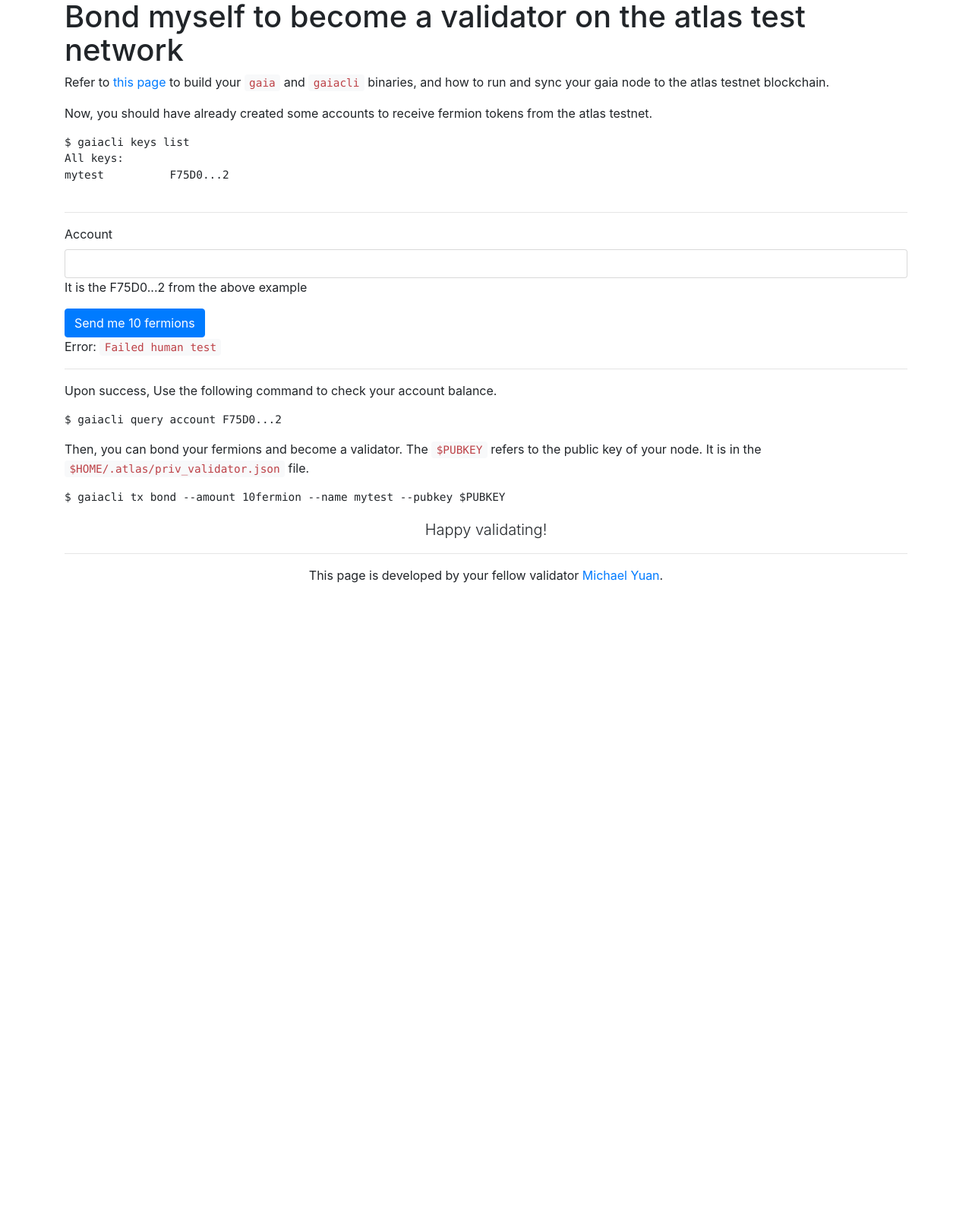
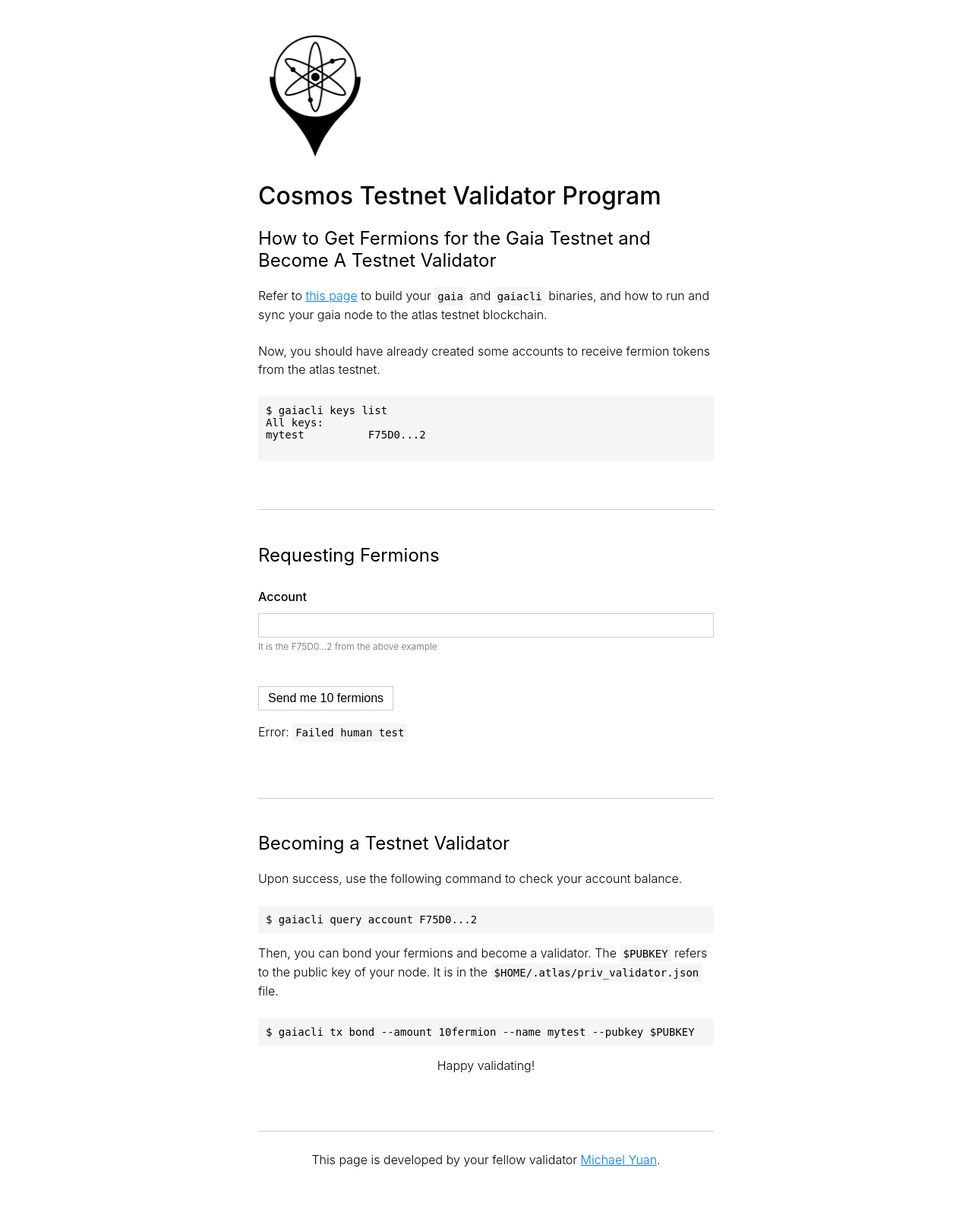
Before and after one commit to CyberMiles/cosmosvalidators, a PHP site: page /?to=1 in a window 1280 px wide. Shown: the whole page at 76% size. Before the commit the page ends 767 px from the top, so only its background shows below. Run offline with PHP 8.4, Linux system fonts and the light colour scheme; data that the repository does not hold is empty; some libraries are stand-ins or nearby versions.

Commit message:
cosmos branding updates

```diff
--- a/atlas/index.php
+++ b/atlas/index.php
@@ -51,14 +51,21 @@
     <!-- Required meta tags -->
     <meta charset="utf-8">
     <meta name="viewport" content="width=device-width, initial-scale=1, shrink-to-fit=no">
+    <link rel="stylesheet" href="style.css">
 
     <!-- Bootstrap CSS -->
-    <link rel="stylesheet" href="https://maxcdn.bootstrapcdn.com/bootstrap/4.0.0-beta/css/bootstrap.min.css" integrity="sha384-/Y6pD6FV/Vv2HJnA6t+vslU6fwYXjCFtcEpHbNJ0lyAFsXTsjBbfaDjzALeQsN6M" crossorigin="anonymous">
+    <!-- <link rel="stylesheet" href="https://maxcdn.bootstrapcdn.com/bootstrap/4.0.0-beta/css/bootstrap.min.css" integrity="sha384-/Y6pD6FV/Vv2HJnA6t+vslU6fwYXjCFtcEpHbNJ0lyAFsXTsjBbfaDjzALeQsN6M" crossorigin="anonymous"> -->
     <script src='https://www.google.com/recaptcha/api.js'></script>
   </head>
   <body>
   <div class="container">
-    <h1>Bond myself to become a validator on the atlas test network</h1>
+    <a href="https://cosmos.network/validators">
+      <img class="logo" src="cosmos-validator-small.png" alt="Cosmos Validator logo">
+    </a>
+    <h1>Cosmos Testnet Validator Program</h1>
+
+    <h2>How to Get Fermions for the Gaia Testnet and Become A Testnet Validator</h2>
+    <!-- <h2>Bond myself to become a validator on the Gaia test network</h2> -->
 
     <p>Refer to <a href="https://github.com/cosmos/gaia/blob/master/README.md">this page</a> to build your <code>gaia</code> and <code>gaiacli</code> binaries, and how to run and sync your gaia node to the atlas testnet blockchain.</p>
 
@@ -69,8 +76,10 @@
 All keys:
 mytest          F75D0...2
     </pre>
+</div>
+    <div class="container">
+    <h2>Requesting Fermions</h2>
 
-    <hr/>
     <form method=POST>
       <div class="form-group">
         <label for="to">Account</label>
@@ -99,20 +108,21 @@
 <?php
   }
 ?>
-    <hr/>
+</div>
+    <div class="container">
+      <h2>Becoming a Testnet Validator</h2>
 
-    <p>Upon success, Use the following command to check your account balance.</p>
+      <p>Upon success, use the following command to check your account balance.</p>
 
-    <pre>$ gaiacli query account F75D0...2</pre>
+      <pre>$ gaiacli query account F75D0...2</pre>
 
-    <p>Then, you can bond your fermions and become a validator. The <code>$PUBKEY</code> refers to the public key of your node. It is in the <code>$HOME/.atlas/priv_validator.json</code> file.</p>
+      <p>Then, you can bond your fermions and become a validator. The <code>$PUBKEY</code> refers to the public key of your node. It is in the <code>$HOME/.atlas/priv_validator.json</code> file.</p>
 
-    <pre>$ gaiacli tx bond --amount 10fermion --name mytest --pubkey $PUBKEY</pre>
+      <pre>$ gaiacli tx bond --amount 10fermion --name mytest --pubkey $PUBKEY</pre>
 
-    <p class="lead text-center">Happy validating!</p>
+      <p class="lead text-center">Happy validating!</p>
+    </div>
 
-    <hr/>
-    <p class="text-center">This page is developed by your fellow validator <a href="http://michaelyuan.com/">Michael Yuan</a>.</p>
-  </div>
+    <p class="text-center author">This page is developed by your fellow validator <a href="http://michaelyuan.com/">Michael&nbsp;Yuan</a>.</p>
   </body>
 </html>
--- /dev/null
+++ b/atlas/style.css
@@ -0,0 +1,106 @@
+html {
+  font-family: system, -apple-system, system-ui, Roboto, "Seogue UI", "Helvetica Neue", "Lucida Grande", sans-serif;
+  font-style: normal;
+}
+
+body {
+  -webkit-font-smoothing: antialiased;
+}
+
+h1 {
+  font-size: 2rem;
+  font-weight: 500;
+}
+
+h2 {
+  font-weight: 400;
+}
+
+a {
+  color: #007ae6;
+}
+
+p {
+  font-size: 16px;
+  font-weight: 300;
+  line-height: 24px;
+  margin: 0 0 1.5rem;
+  color: rgba(0,0,0,1);
+
+  font-family: system, -apple-system, system-ui, Roboto, "Seogue UI", "Helvetica Neue", "Lucida Grande", sans-serif;
+  font-style: normal;
+  box-sizing: border-box;
+}
+
+label {
+  display: block;
+  font-size: 1rem;
+  font-weight: 500;
+  padding: .667rem 0 .333rem;
+  line-height: 1.25;
+  margin-bottom: .375rem;
+}
+
+input {
+  border: 1px solid #ccc;
+  vertical-align: top;
+  padding: .1875rem .5rem;
+  font-size: 16px;
+  line-height: 1.5rem;
+  border-radius: 0;
+  display: block;
+  width: 100%;
+  background: #fff;
+  box-sizing : border-box;
+}
+
+button {
+  font-size: 16px;
+  font-weight: 400;
+  height: 2em;
+  line-height: 1;
+  padding: 0 .75em;
+  margin: 1rem 0;
+  background: #fff;
+  border: 1px solid #ccc;
+  cursor: pointer;
+}
+
+.text-center {
+  text-align: center;
+}
+
+.author {
+  padding: 25px 0;
+}
+
+.help-block {
+  font-size: .75rem;
+  color: #666;
+}
+
+.container {
+  padding: 25px 0 50px;
+  max-width: 600px;
+  margin: 0 auto;
+  border-bottom: 1px solid #ccc;
+}
+
+.logo {
+  max-width: 150px;
+}
+
+pre {
+  padding: 10px;
+}
+
+code {
+  padding: 4px;
+}
+
+pre, code {
+  background: #f5f5f5;
+  font-size: 14px;
+  font-weight: 300;
+  overflow: auto;
+}
```
Also changed, not shown: atlas/cosmos-validator-small.png (added).
